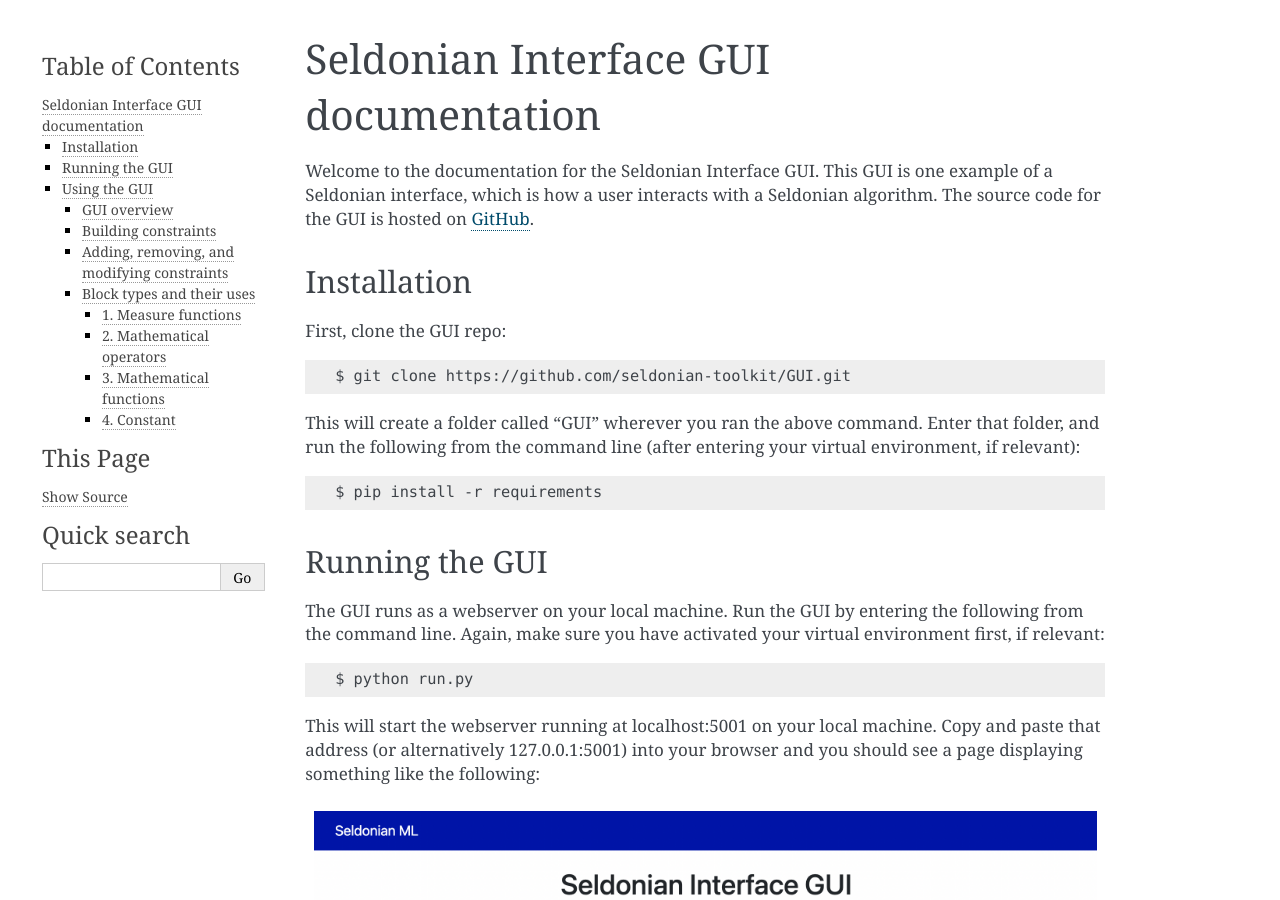
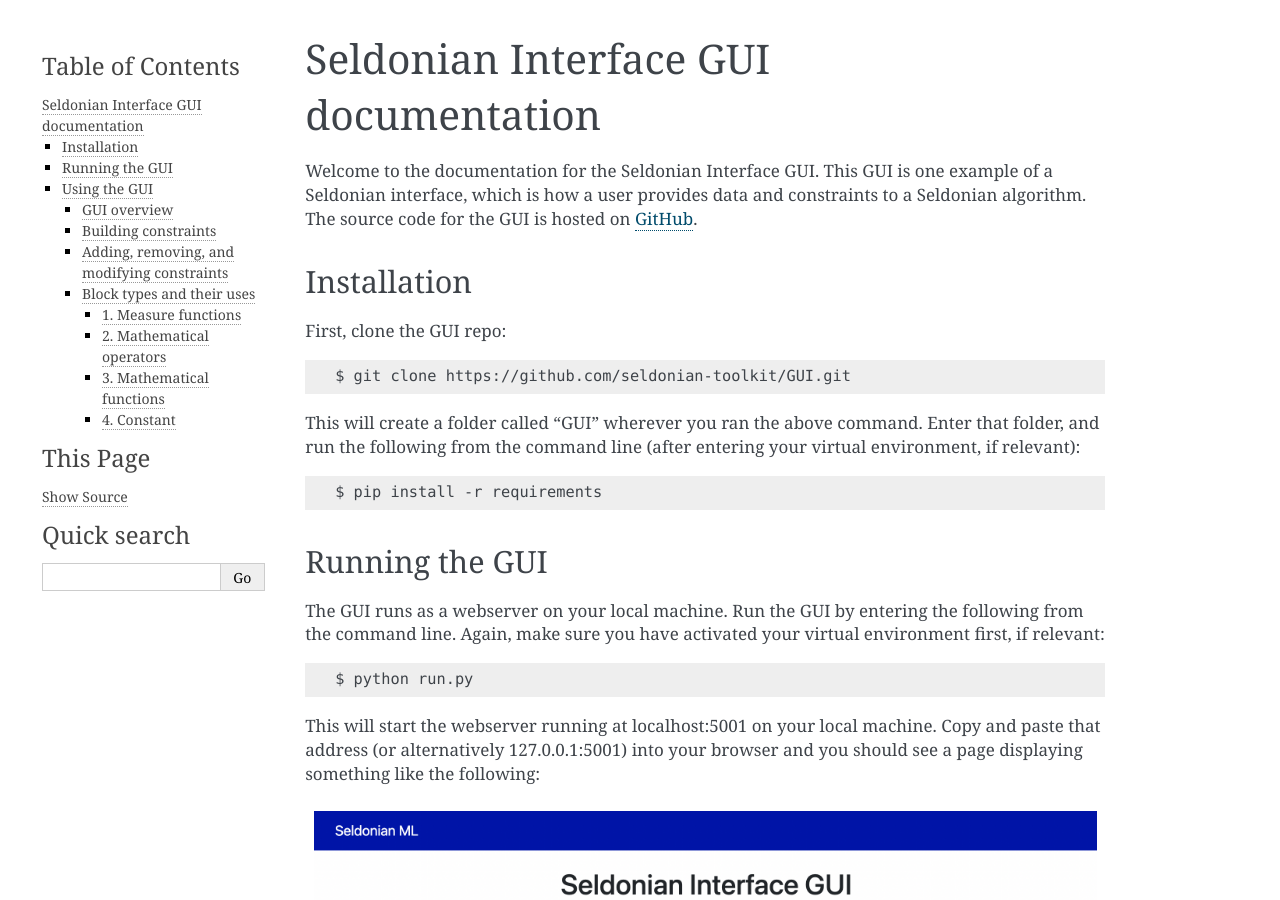
Before and after one commit to seldonian-toolkit/GUI, a Sphinx documentation site: the page built from docs/source/index.rst, in a window 1280 px wide and 900 px high. Built offline with Sphinx 7.4.7, drawn with Linux system fonts in a browser that asks for light colours.

```diff
--- a/docs/source/index.rst
+++ b/docs/source/index.rst
@@ -1,6 +1,6 @@
 Seldonian Interface GUI documentation
 =============================================
-Welcome to the documentation for the Seldonian Interface GUI. This GUI is one example of a Seldonian interface, which is how a user interacts with a Seldonian algorithm. The source code for the GUI is hosted on `GitHub <https://github.com/seldonian-framework/GUI>`_.
+Welcome to the documentation for the Seldonian Interface GUI. This GUI is one example of a Seldonian interface, which is how a user provides data and constraints to a Seldonian algorithm. The source code for the GUI is hosted on `GitHub <https://github.com/seldonian-framework/GUI>`_.
 
 .. _installation:
 
```
Also changed, not shown: 1 other file.
